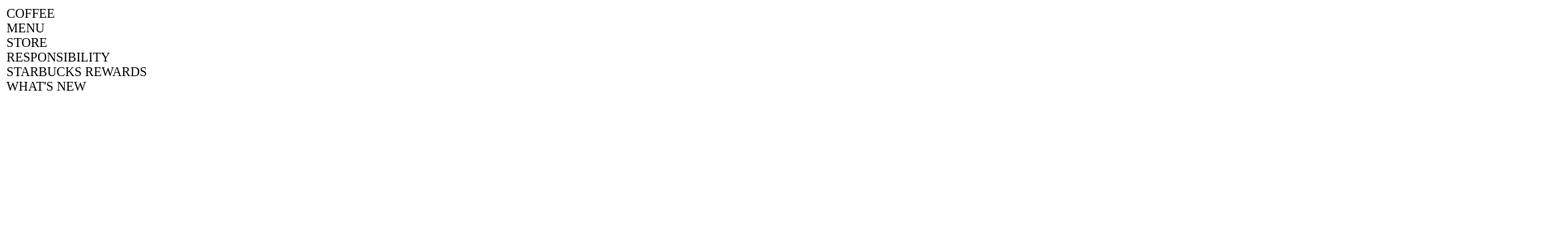
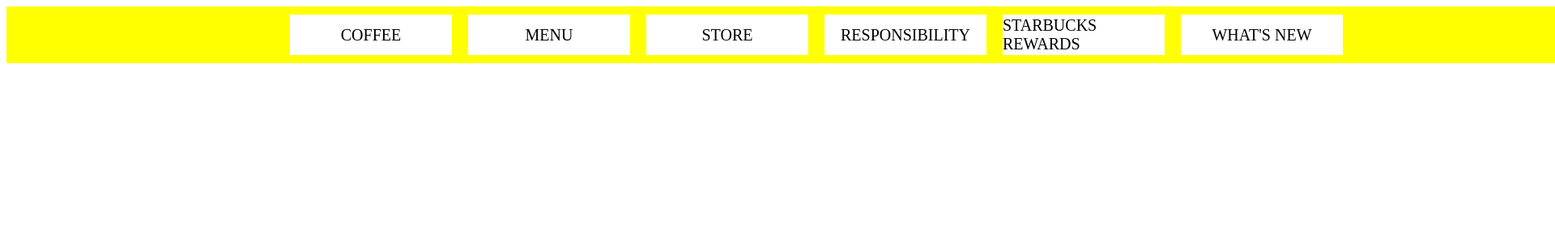
Before and after one commit to detail54/ReactStudy, a React (Create React App) app in the folder react-redux-starbucks_clone/: page / in a window 1280 px wide. Shown: the top 300 px of the page at 81% size, 1920 px wide, since content can reach past the window. Built offline with nearby package versions, Linux system fonts and the light colour scheme.

Commit message:
chore: Update Menu

```diff
--- a/react-redux-starbucks_clone/src/common/listItem/ListItem.styles.ts
+++ b/react-redux-starbucks_clone/src/common/listItem/ListItem.styles.ts
@@ -14,7 +14,7 @@
   width: ${(props: IProps) => props.width || '200px'};
   background: ${(props: IProps) => props.background || 'white'};
   margin: ${(props: IProps) => props.margin || '0px'};
-  font-size: ${(props: IProps) => props.fontSize || '16px'};
+  font-size: ${(props: IProps) => props.fontSize || '0px'};
 
   ${(props: IProps) =>
     (props.size === 'small' &&
--- a/react-redux-starbucks_clone/src/components/menu/Menu.styles.ts
+++ b/react-redux-starbucks_clone/src/components/menu/Menu.styles.ts
@@ -2,8 +2,18 @@
 
 const Menu = styled.section`
   width: 100%;
+  background: green;
+`
+
+const MainMenu = styled.div`
+  width: 2000px;
+  background: yellow;
+  display: flex;
+  justify-content: center;
+  align-items: center;
 `
 
 export const MenuStyles = {
   Menu,
+  MainMenu,
 }
--- a/react-redux-starbucks_clone/src/components/menu/Menu.tsx
+++ b/react-redux-starbucks_clone/src/components/menu/Menu.tsx
@@ -5,7 +5,14 @@
 
 const Menu: React.FC = () => {
   const menuList = menuListItem.map((menu) => (
-    <ListItem key={menu.id} item={menu.menuName} />
+    <ListItem
+      key={menu.id}
+      item={menu.menuName}
+      fontSize='20px'
+      size='large'
+      margin='10px'
+      align='center'
+    />
   ))
 
   return <MenuView list={menuList} />
--- a/react-redux-starbucks_clone/src/components/menu/MenuView.tsx
+++ b/react-redux-starbucks_clone/src/components/menu/MenuView.tsx
@@ -8,7 +8,11 @@
 const MenuView: React.FC<IProps> = (props) => {
   const { list } = props
 
-  return <MenuStyles.Menu>{list}</MenuStyles.Menu>
+  return (
+    <MenuStyles.Menu>
+      <MenuStyles.MainMenu>{list}</MenuStyles.MainMenu>
+    </MenuStyles.Menu>
+  )
 }
 
 export default MenuView
```
